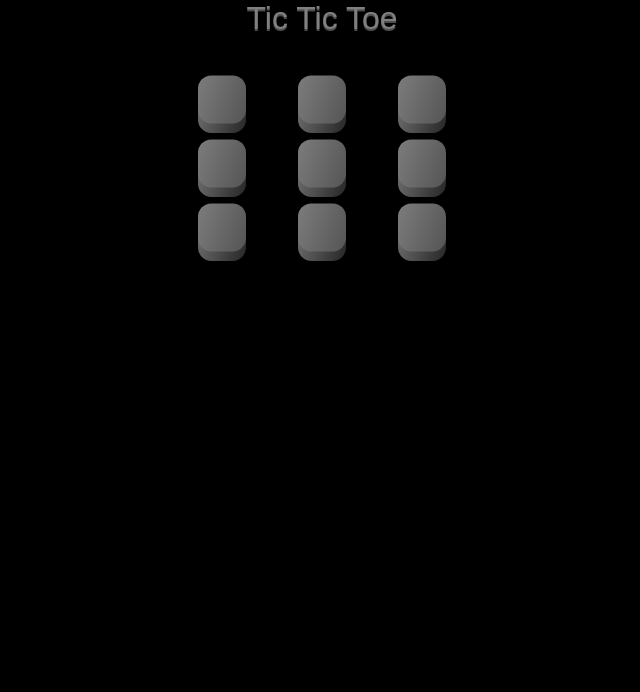
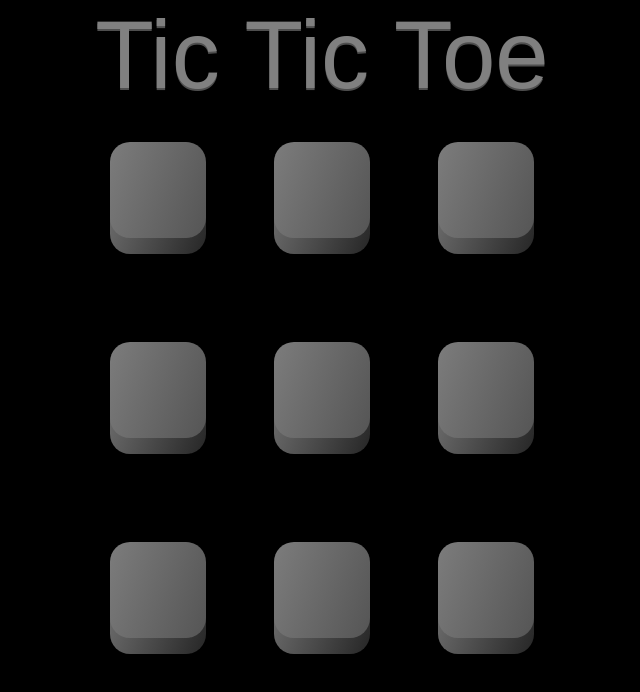
Before and after one commit to yogeshwar-b/TicTicToe, a React (Vite) app: page / in a window 1280 px wide. Shown: the top 692 px of the page, without its empty margins (318-958 px from the left). Built offline with nearby package versions, Linux system fonts and the light colour scheme; the HTML template or start-up script is replaced by a standard one.

Commit message:
Adjust box sizes and Winner bug fix (#14)
* Winner box color fix.

* Adjusted box sizes.

```diff
--- a/src/components/ArcadeButton/ArcadeButton.css
+++ b/src/components/ArcadeButton/ArcadeButton.css
@@ -34,10 +34,10 @@
 }
 
 .btn-bg {
-  width: 3rem;
+  width: 6rem;
   aspect-ratio: 1;
   background: linear-gradient(290deg, var(--bg-color1), var(--bg-color2));
-  border-radius: 1em;
+  border-radius: 1.5em;
   box-shadow: none;
   border: none;
   padding: 0;
@@ -52,22 +52,22 @@
   display: grid;
   place-content: center;
   padding: 0.5rem;
-  border-radius: 1em;
+  border-radius: 1.5em;
   aspect-ratio: 1;
   background-image: linear-gradient(290deg, var(--fg-color1), var(--fg-color2));
   color: transparent;
 }
 
 .btn-fg-pos-default {
-  transform: translateY(-0.6rem);
-  transition: transform 250ms cubic-bezier(0, 0, 0.26, 2.16), --fg-color1 500ms,
+  transform: translateY(-1rem);
+  transition: transform 350ms cubic-bezier(0, 0, 0.26, 2.16), --fg-color1 500ms,
     --fg-color2 500ms;
 }
 
 .btn-fg-pos-pressed {
   transform: translateY(-0.1rem);
   color: var(--text-color);
-  transition: transform 150ms linear(0 0%, 1.23 20.19%, 1.22 77.54%, 1 100%),
+  transition: transform 250ms linear(0 0%, 1.23 20.19%, 1.22 77.54%, 1 100%),
     --fg-color1 500ms, --fg-color2 500ms, color 250ms ease-in;
 }
 
@@ -104,3 +104,8 @@
   transform: translateY(0rem);
   transition: transform 150ms ease-in;
 }
+
+.btn-txt {
+  font-size: 3rem;
+  font-weight: bolder;
+}
--- a/src/components/ArcadeButton/ArcadeButton.tsx
+++ b/src/components/ArcadeButton/ArcadeButton.tsx
@@ -11,6 +11,7 @@ interface ArcadeButtonProps {
   pressedEvent: (boxnumber: string) => void
   textInside: string
   boxstate: Box
+  GameOver: boolean
 }
 const ArcadeButton = (props: ArcadeButtonProps) => {
   // const [btnstate, changebtnstate] = useState('default') // default,pressed,released
@@ -38,14 +39,17 @@ const ArcadeButton = (props: ArcadeButtonProps) => {
               : 'btn-fg-pos-pressed green-colors'
             : 'btn-fg-pos-default default-colors') +
           ' ' +
-          (props.boxstate.WillPop ? 'btn-pop red-colors' : '')
+          (!props.GameOver && props.boxstate.WillPop
+            ? 'btn-pop red-colors'
+            : '')
         }
       >
         <div
           className={
-            props.boxstate.BoxMove != BoxMove.None
+            'btn-txt ' +
+            (props.boxstate.BoxMove != BoxMove.None
               ? 'txt-pos-pressed'
-              : 'txt-pos-default'
+              : 'txt-pos-default')
           }
         >
           {props.textInside}
--- a/src/components/GameBoard.tsx
+++ b/src/components/GameBoard.tsx
@@ -81,7 +81,8 @@ const NxNBoard = (props: boardprops) => {
         display: 'grid',
         gridTemplateColumns: 'repeat(' + numberofrows + ',' + boxsize + ')',
         justifyItems: 'center',
-        rowGap: '1rem'
+        columnGap: '4rem',
+        height: '75vh'
       }}
     >
       {props.boxesState.states.map((st: Box) => {
@@ -116,6 +117,7 @@ const PieceButton = (props: piecebuttonprops) => {
       /**
        * @todo - Change to css file
        */
+      GameOver={props.winner != ''}
       boxNumber={String(props.boxnumber)}
       pressedEvent={handleBoxChanged}
       boxstate={props.boxstate}
--- a/src/components/GameOver.tsx
+++ b/src/components/GameOver.tsx
@@ -6,7 +6,7 @@ const GameOver = ({ winner }: { winner: string }) => {
         minWidth: '50vw',
         maxWidth: '80vw',
         padding: '1rem',
-        height: '50vh',
+        height: '1000px',
         background: 'linear-gradient(0deg, black, transparent)',
         zIndex: '10',
         display: 'grid',
--- a/src/components/Text3DButton/Text3dButton.css
+++ b/src/components/Text3DButton/Text3dButton.css
@@ -11,7 +11,7 @@
 .text-button {
   animation: button-click 400ms linear 2;
   color: gray;
-  font-size: 2rem;
+  font-size: 6rem;
   background: none;
   padding: 0;
   border: none;
```
